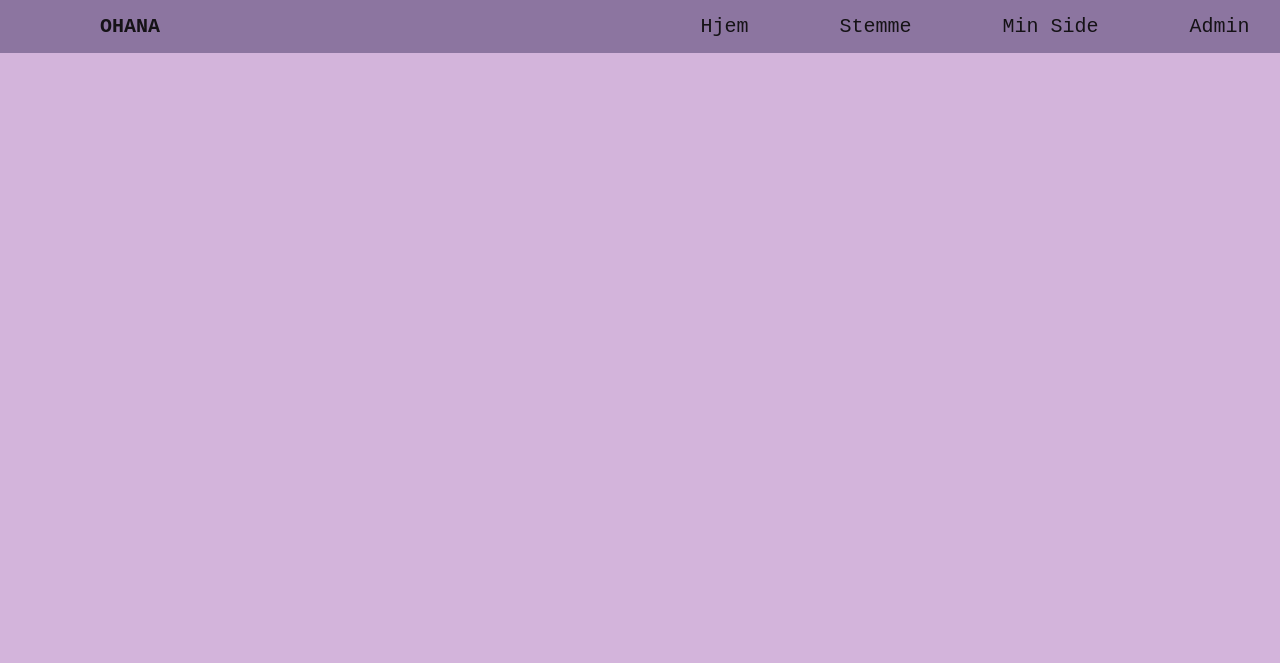
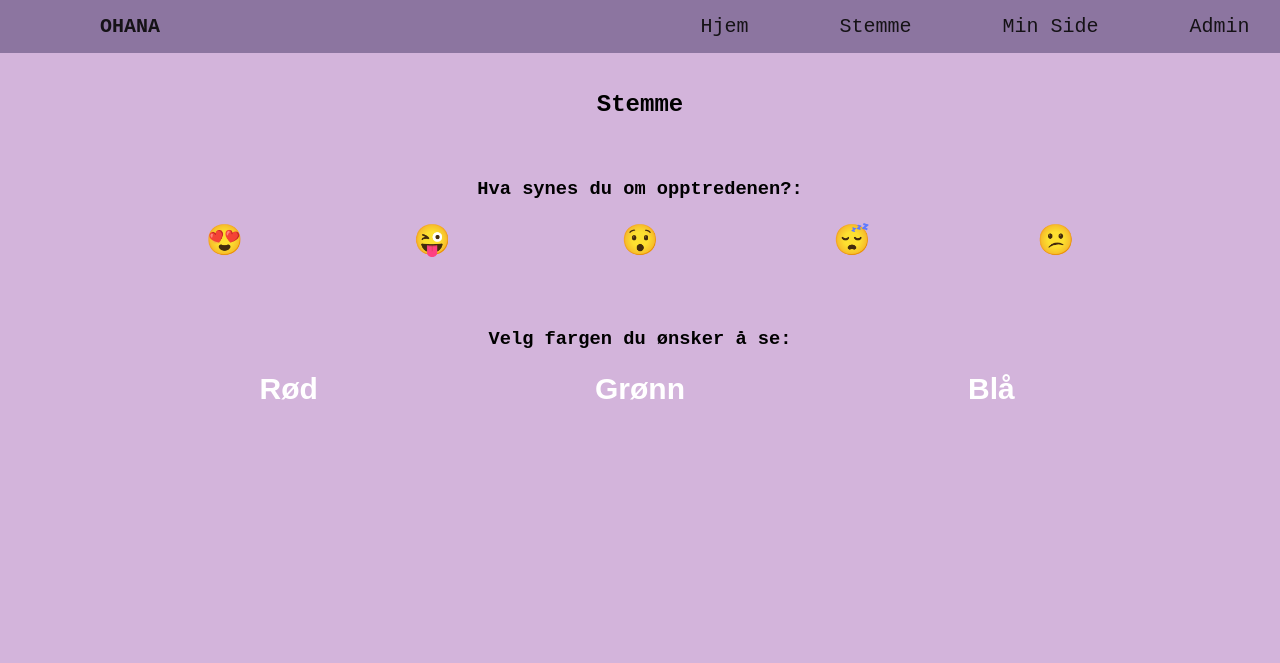
Before and after one commit to hlundheim/ElsysProsjekt6, a PHP site: page /stemme.php in a window 1280 px wide. Shown: the top 663 px of the page. Before the commit the page ends 53 px from the top, so only its background shows below. Run offline with PHP 8.4, Linux system fonts and the light colour scheme; data that the repository does not hold is empty; some libraries are stand-ins or nearby versions.

Commit message:
meldning

```diff
--- a/Nettside/stemme-style.php
+++ b/Nettside/stemme-style.php
@@ -1,3 +1,78 @@
 <style>
+    body{
+        height: 100%;
+    }
+
+    main{
+        width: 80%;
+        margin-top: 0;
+    }
+
+    h2{
+        padding: 40px;
+        text-align: center;
+        margin-top: 5%;
+    }
+
+    h3{
+        text-align: center;
+    }
+
+    #submit_button{
+        background-color: #D3B4DB;
+        color: #FFF;
+        font-weight: bold;
+        font-size: 30;
+        border: none !important;
+        /*border-radius: 0;*/
+        text-align: center;
+        cursor: pointer;
+        outline: none;
+    }
+
+    #emoji{
+        width: 100%;
+        margin-top: 2%;
+        display: grid;
+        grid-template-columns: 1fr 1fr 1fr 1fr 1fr;
+        grid-gap: 15px;
+        /*margin-top: 100px;*/
+    }
+
+    #valg{
+        width: 100%;
+        margin-top: 2%;
+        display: grid;
+        grid-template-columns: 1fr 1fr 1fr;
+        grid-gap: 30px;
+        /*margin-top: 100px;*/
+    }
+
+
+
+    .led_img{
+        height: 400px;
+        width: 100%;
+        object-fit: cover;
+        object-position: center;
+    }
+
+    @media only screen and (max-width: 600px) {
+        .col_3 {
+            width: 100%;
+        }
+        .wrapper{
+            width: 100%;
+            padding-top: 5px;
+        }
+        .led_img{
+            height: 300px;
+            width: 80%;
+            margin-right: 10%;
+            margin-left: 10%;
+            object-fit: cover;
+            object-position: center;
+        }
+    }
 
 </style>
--- a/Nettside/stemme.php
+++ b/Nettside/stemme.php
@@ -19,12 +19,13 @@ $row  = mysqli_fetch_assoc($result);
 
 <html>
     <head>
+        <meta charset="UTF-8">
         <script src="https://ajax.googleapis.com/ajax/libs/jquery/1.7.0/jquery.min.js" type="text/javascript"></script>
         <meta name="viewport" content="width=device-width, initial-scale=1">
         <!--<link rel="stylesheet" href="style.css">
         <link rel="stylesheet" href="cssfiler/admin.css">-->
         <?php include("style.php")?>
-        <?php include("index-style.php")?>
+        <?php include("stemme-style.php")?>
     </head>
     <body>
         <header>
@@ -43,13 +44,67 @@ $row  = mysqli_fetch_assoc($result);
 						</nav>
 					</section>
 			</section>
+
         </header>
         <main>
+        <h2>Stemme</h2>
+        <h3>Hva synes du om opptredenen?:</h3>
+        <section id="emoji">
+				<form action="admin.php" method="post" id="LED" enctype="multipart/form-data">
+					<input id="submit_button" type="submit" name="red_LED" value="&#128525;" />
+				</form>
+				<form action="admin.php" method="post" id="LED" enctype="multipart/form-data">
+					<input id="submit_button" type="submit" name="green_LED" value="&#128540;" />
+				</form>
+				<form action="admin.php" method="post" id="LED" enctype="multipart/form-data">
+					<input id="submit_button" type="submit" name="blue_LED" value="&#128559;" />
+				</form>
+                <form action="admin.php" method="post" id="LED" enctype="multipart/form-data">
+					<input id="submit_button" type="submit" name="blue_LED" value=" &#128564;" />
+				</form>
+                <form action="admin.php" method="post" id="LED" enctype="multipart/form-data">
+					<input id="submit_button" type="submit" name="blue_LED" value="&#128533;" />
+				</form>
+			</section>
 
 
-        </main>
-        <footer>
+				<script type="text/javascript">
+					$(document).ready (function () {
+						var updater = setTimeout (function () {
+							$('div#refresh').load ('admin.php', 'update=true');
+						}, 1000);
+					});
+				</script>
 
-        </footer>
-    </body>
+				<br>
+				<br>
+				<!--<?php
+					if($row['status'] == 0){?>
+					<div class="led_img">
+						<img id="contest_img" src="led_off.png" width="100%" height="100%">
+					</div>
+					<?php
+						}
+						else{ ?>
+						<div class="led_img">
+							<img id="contest_img" src="led_on.png" width="100%" height="100%">
+						</div>
+					<?php
+						}
+				?>-->
+			</section>
+			<h3>Velg fargen du ønsker å se:</h3>
+			<section id="valg">
+				<form action="admin.php" method="post" id="LED" enctype="multipart/form-data">
+					<input id="submit_button" type="submit" name="red_LED" value="Rød" />
+				</form>
+				<form action="admin.php" method="post" id="LED" enctype="multipart/form-data">
+					<input id="submit_button" type="submit" name="green_LED" value="Grønn" />
+				</form>
+				<form action="admin.php" method="post" id="LED" enctype="multipart/form-data">
+					<input id="submit_button" type="submit" name="blue_LED" value="Blå" />
+				</form>
+			</section>
+		</main>
+	</body>
 </html>
```
